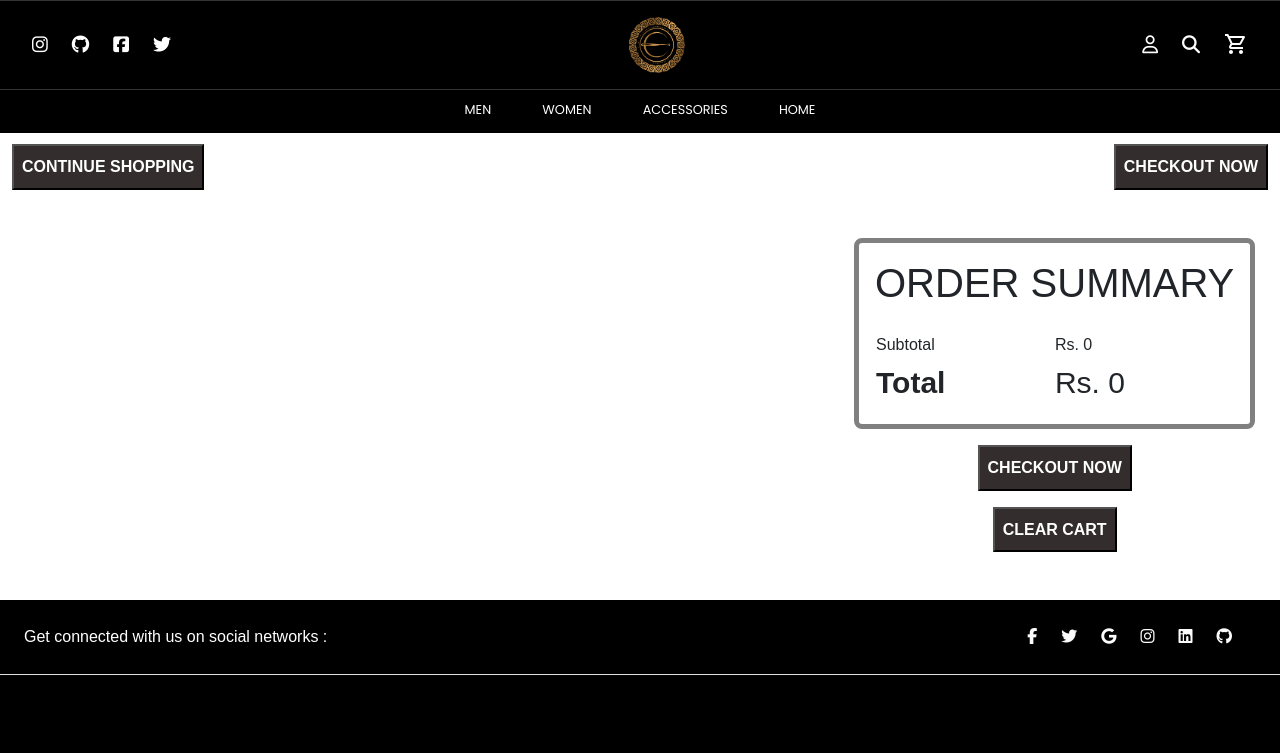
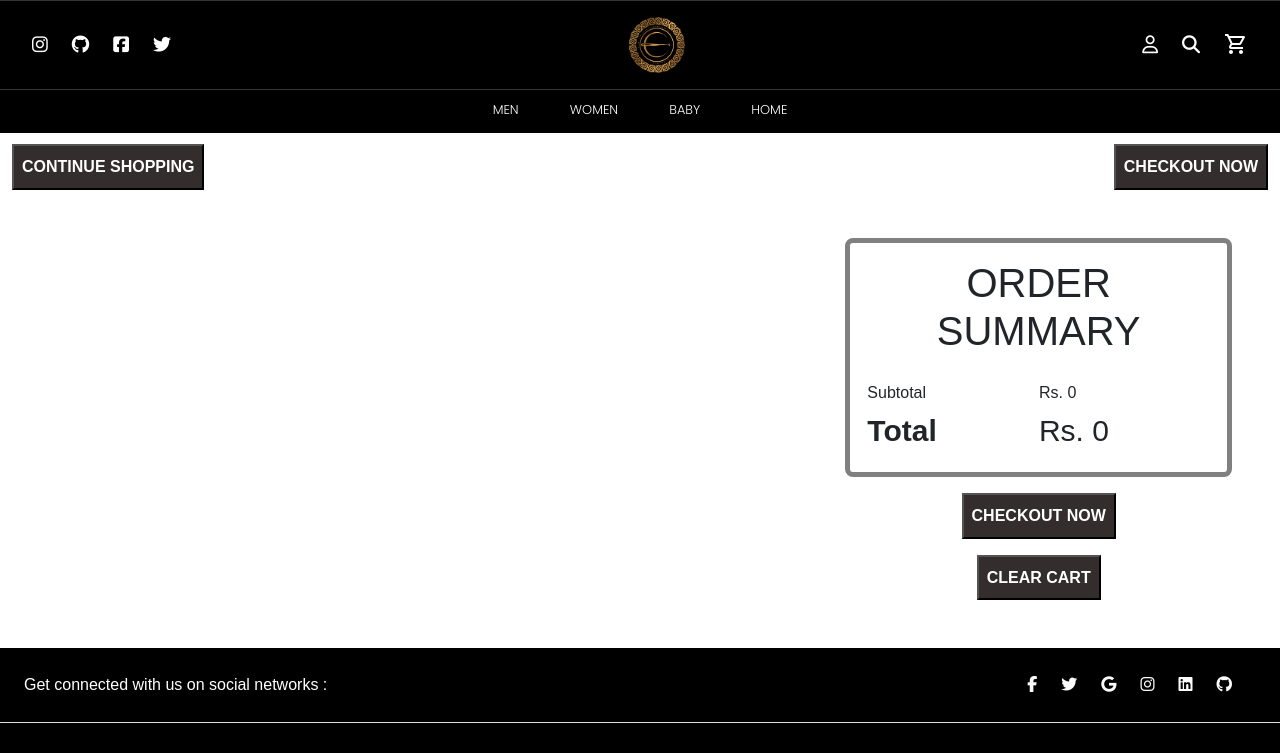
Before and after one commit to rohan26062001/craftsmen, a React (Create React App) app in the folder client/: page /cart in a window 1280 px wide. Shown: the top 753 px of the page. Built offline with nearby package versions, Linux system fonts and the light colour scheme.

Commit message:
Minor Changes Done

```diff
--- a/client/src/components/Navbar.css
+++ b/client/src/components/Navbar.css
@@ -78,12 +78,16 @@
 }
 .navbar-menu-item-container {
   padding: 0.6rem;
+  color: white;
+  font-weight: 300;
   border-bottom: 3px solid transparent;
-  transition: all 0.3s;
+  transition: all 0.4s;
 }
 
 .navbar-menu-item-container:hover {
   border-bottom: 3px solid white;
+  color: white;
+  font-weight: 300;
   cursor: pointer;
 }
 .navbar-menu-items {
--- a/client/src/components/Navbar.jsx
+++ b/client/src/components/Navbar.jsx
@@ -153,18 +153,18 @@ export default function Navbar(props) {
           </div>
           {width > 576 && (
             <div className='navbar-bottom-area'>
-              <div className='navbar-menu-item-container'>
+              <a href="/products/men" className='navbar-menu-item-container'>
                 <div className='navbar-menu-items'>MEN</div>
-              </div>
-              <div className='navbar-menu-item-container'>
+              </a>
+              <a href="/products/women" className='navbar-menu-item-container'>
                 <div className='navbar-menu-items'>WOMEN</div>
-              </div>
-              <div className='navbar-menu-item-container'>
-                <div className='navbar-menu-items'>ACCESSORIES</div>
-              </div>
-              <div className='navbar-menu-item-container'>
+              </a>
+              <a href="/products/baby" className='navbar-menu-item-container'>
+                <div className='navbar-menu-items'>BABY</div>
+              </a>
+              <a href="/" className='navbar-menu-item-container'>
                 <div className='navbar-menu-items'>HOME</div>
-              </div>
+              </a>
             </div>
           )}
           {isBarOpen ? <Sidebar setIsBarOpen={setIsBarOpen} /> : <></>}
--- a/client/src/components/ProductDetails.jsx
+++ b/client/src/components/ProductDetails.jsx
@@ -174,11 +174,6 @@ const ProductDetails = () => {
             </Filter>
           </FilterContainer>
           <AddContainer>
-            <AmountContainer>
-              <Remove onClick={() => handleQuantity('dec')} />
-              <Amount>{quantity}</Amount>
-              <Add onClick={() => handleQuantity('inc')} />
-            </AmountContainer>
             <Button onClick={handleClick}>ADD TO CART</Button>
           </AddContainer>
         </InfoContainer>
--- a/client/src/pages/Cart.jsx
+++ b/client/src/pages/Cart.jsx
@@ -62,8 +62,8 @@ const Cart = () => {
 
     const options = {
       key: 'rzp_test_2mEWpuhzlIO1sv',
-      name: "avdojo",
-      description: "avodojo",
+      name: "Craftsmen",
+      description: "Craftsmen",
       order_id: data.id,
       handler: async (response) => {
         try {
@@ -104,15 +104,15 @@ const Cart = () => {
       <Navbar val={true} />
       <div className="w-100 text-center mt-3"><h1 className="fw-bold text-uppercase">your bag</h1></div>
       <div className="mt-5 container-fluid d-flex justify-content-between shop">
-        <button className="me-auto p-1 p-sm-2 bg-dark text-white fw-bold">CONTINUE SHOPPING</button>
+        <button className="me-auto p-1 p-sm-2 bg-dark text-white fw-bold"><a style={{color:'white'}} href="/">CONTINUE SHOPPING</a></button>
         <button className="ms-auto p-1 p-sm-2 bg-dark text-white fw-bold">CHECKOUT NOW</button>
       </div>
-      <div className="row w-100 mt-5 mb-5">
+      <div className="row w-100 mt-5 mb-5 px-4">
         <div className="col-md-8">
           {cart.products.map((product) => (
             <div className="d-flex justify-content-between align-items-center mt-4">
               <img className="w-25" src={product.img} alt="" />
-              <div>
+              <div className="p-2">
                 <h5>
                   <b>Product:</b> {product.title}
                 </h5>
--- a/client/src/redux/store.js
+++ b/client/src/redux/store.js
@@ -3,7 +3,7 @@ import cartReducer from "./cartRedux";
 import userReducer from "./userRedux";
 import {
   persistStore,
-  // persistReducer,
+  persistReducer,
   FLUSH,
   REHYDRATE,
   PAUSE,
@@ -21,10 +21,10 @@ const persistConfig = {
 
 const rootReducer = combineReducers({ user: userReducer, cart: cartReducer });
 
-// const persistedReducer = persistReducer(persistConfig, rootReducer);
+const persistedReducer = persistReducer(persistConfig, rootReducer);
 
 export const store = configureStore({
-  reducer: rootReducer,
+  reducer: persistedReducer,
   middleware: (getDefaultMiddleware) =>
     getDefaultMiddleware({
       serializableCheck: {
```
